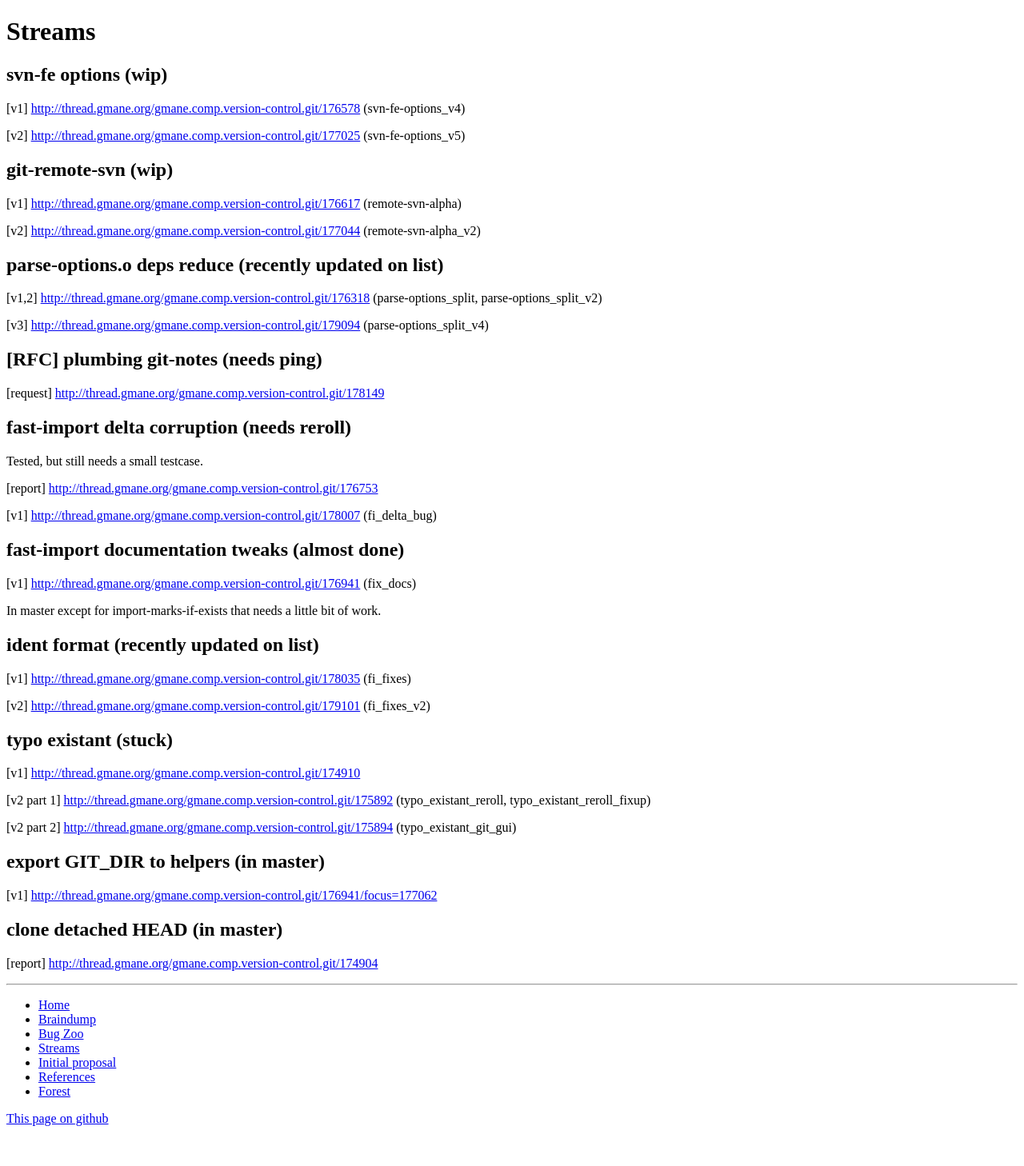
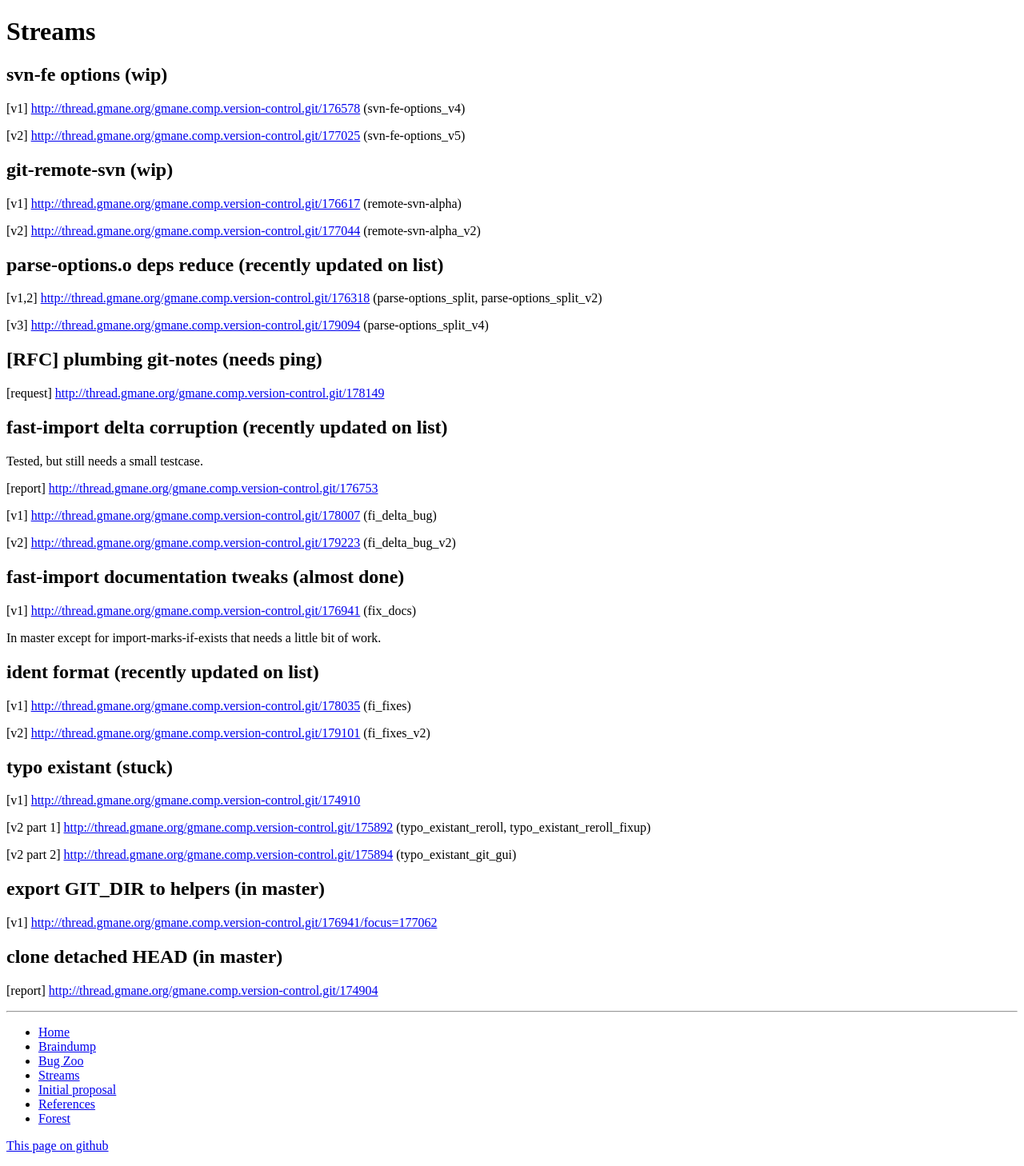
Before and after one commit to divanorama/gsoc11, a Jekyll site: the page built from streams.html, in a window 1280 px wide. Shown: the whole page at 80% size. Built offline with Jekyll 4.4.1, drawn with Linux system fonts in a browser that asks for light colours; before the commit the page ends 1424 px from its top, so only the background shows below that.

Commit message:
Update fi_delta_bug entry.

```diff
--- a/streams.html
+++ b/streams.html
@@ -24,11 +24,13 @@ title: Streams
 <h2>[RFC] plumbing git-notes (needs ping)</h2>
 <p> [request] <a href="http://thread.gmane.org/gmane.comp.version-control.git/178149">http://thread.gmane.org/gmane.comp.version-control.git/178149</a> </p>
 
-<h2>fast-import delta corruption (needs reroll)</h2>
+<h2>fast-import delta corruption (recently updated on list)</h2>
 <p> Tested, but still needs a small testcase. </p>
 <p> [report] <a href="http://thread.gmane.org/gmane.comp.version-control.git/176753">http://thread.gmane.org/gmane.comp.version-control.git/176753</a> </p>
 <p> [v1] <a href="http://thread.gmane.org/gmane.comp.version-control.git/178007">http://thread.gmane.org/gmane.comp.version-control.git/178007</a>
 (fi_delta_bug) </p>
+<p> [v2] <a href="http://thread.gmane.org/gmane.comp.version-control.git/179223">http://thread.gmane.org/gmane.comp.version-control.git/179223</a>
+(fi_delta_bug_v2) </p>
 
 <h2>fast-import documentation tweaks (almost done)</h2>
 <p> [v1] <a href="http://thread.gmane.org/gmane.comp.version-control.git/176941">http://thread.gmane.org/gmane.comp.version-control.git/176941</a>
```
